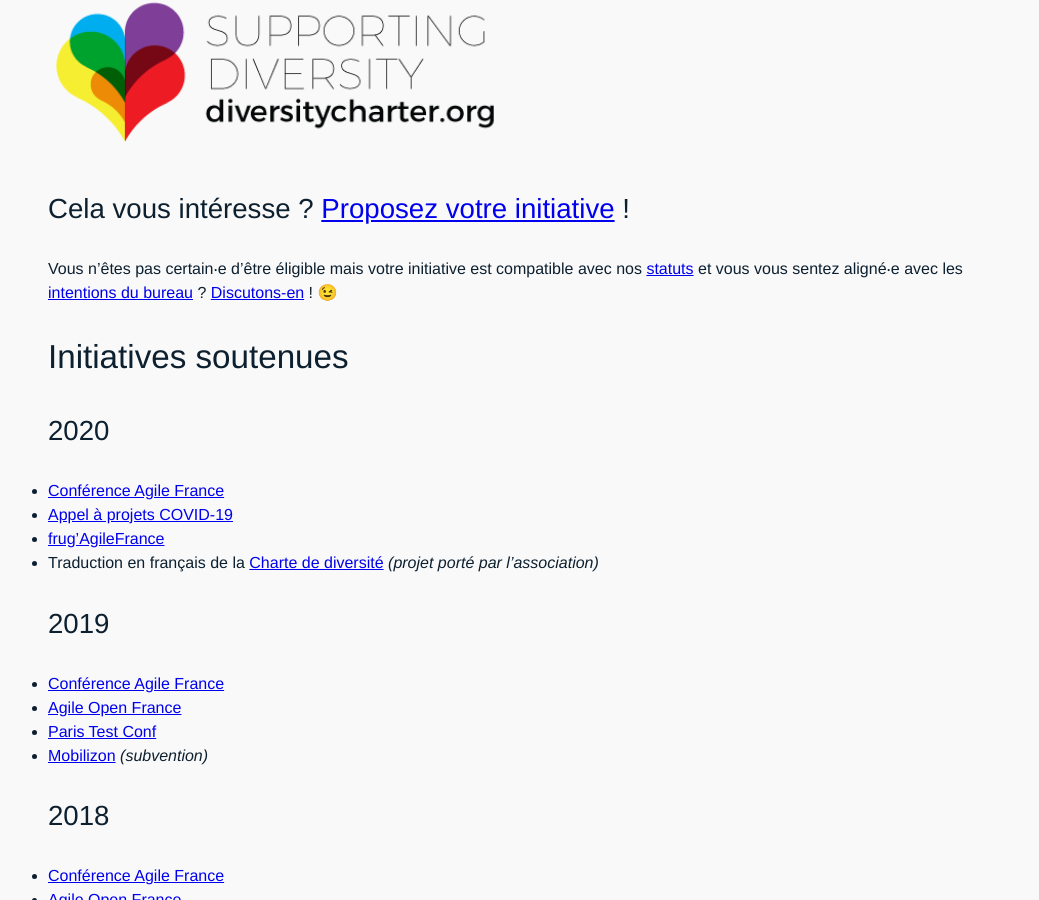
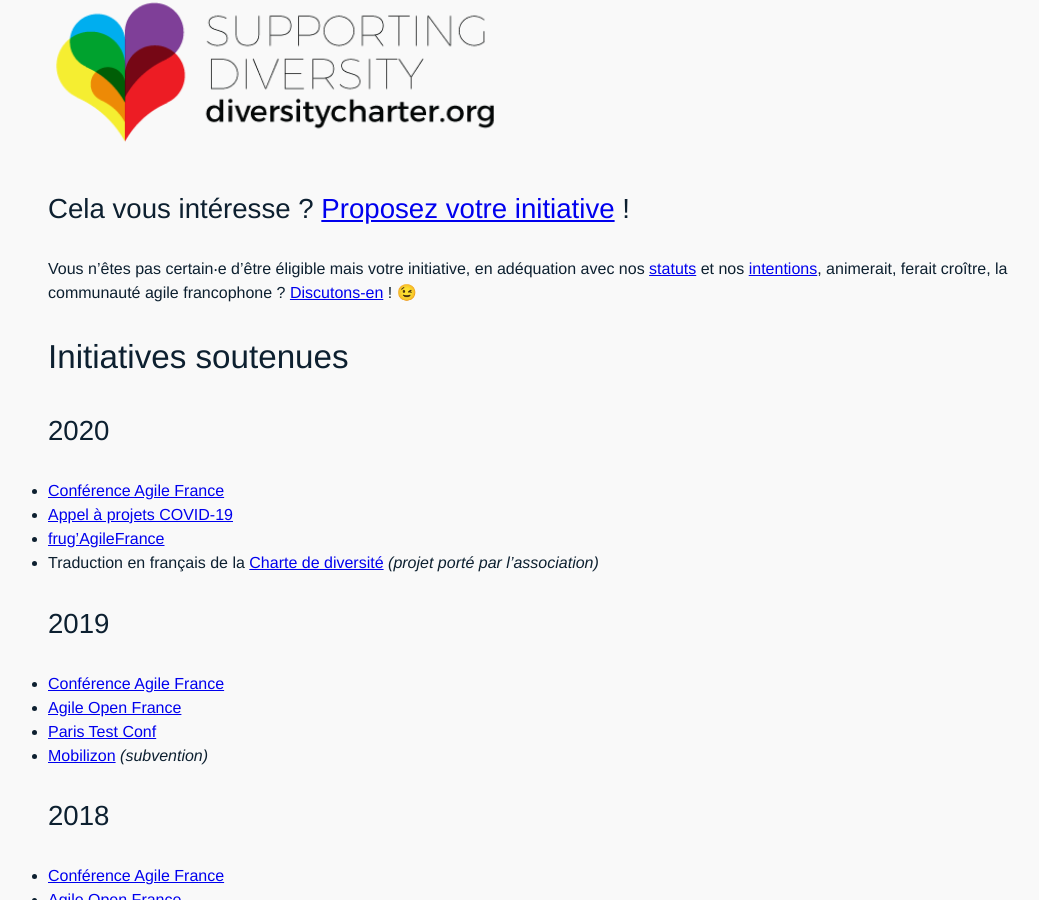
Before and after one commit to AgileFrance/AgileFrance.github.io, a Jekyll site: the page built from _pages/index.md, in a window 1280 px wide and 900 px high, scrolled down 1138 px. Shown: the whole window, without its empty margins (112-1151 px from the left). Built offline with Jekyll 4.4.1, drawn with Linux system fonts in a browser that asks for light colours; comment, search, counter and statistics services are not loaded; our own code applies the rules of GitHub Pages for plain Markdown files.

Commit message:
maj contenu (eligibilite initiatives)

```diff
--- a/_pages/index.md
+++ b/_pages/index.md
@@ -34,11 +34,9 @@
 
 ![Charte de la diversité](/img/diversity-charter.png)
 
-
 ### Cela vous intéresse ? [Proposez votre initiative](mailto:bureau@agile-france.org?subject=Soutien) !
 
-Vous n’êtes pas certain‧e d’être éligible mais votre initiative est compatible avec nos [statuts](/statuts) et vous vous sentez aligné‧e avec les [intentions du bureau](/bureau/2022) ? [Discutons-en](mailto:bureau@agile-france.org?subject=Demande) ! 😉
-
+Vous n’êtes pas certain‧e d’être éligible mais votre initiative, en adéquation avec nos [statuts](/statuts) et nos [intentions](/bureau/2022), animerait, ferait croître, la communauté agile francophone ? [Discutons-en](mailto:bureau@agile-france.org?subject=Demande) ! 😉
 
 ## Initiatives soutenues
 
```
